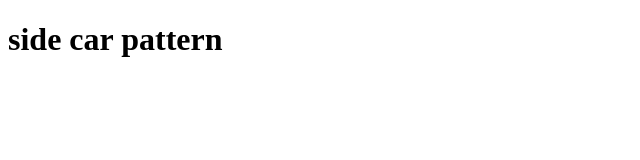
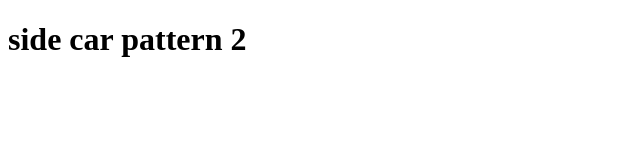
Before and after one commit to seoyeonK/sidecar, a plain HTML site: page index.html in a window 1280 px wide. Shown: the full height of the page, 0-640 px from the left. Drawn offline with Linux system fonts and the light colour scheme.

Commit message:
[UPDATE] index.html

```diff
--- a/index.html
+++ b/index.html
@@ -4,6 +4,6 @@
   <title> side car pattern </title>
 </head>
 <body>
-  <h1> side car pattern </h1>
+  <h1> side car pattern 2 </h1>
 </body>
 </html>
```
